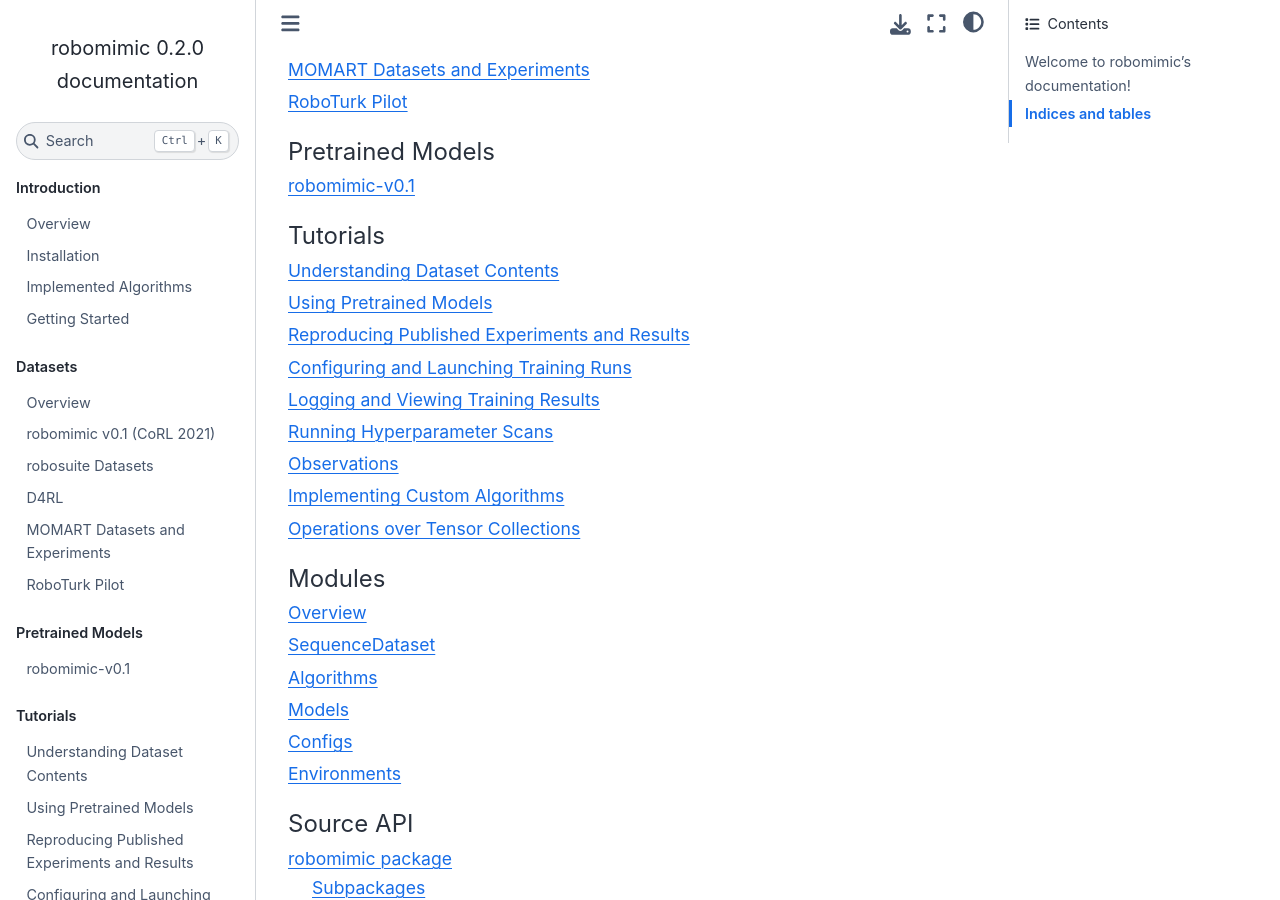
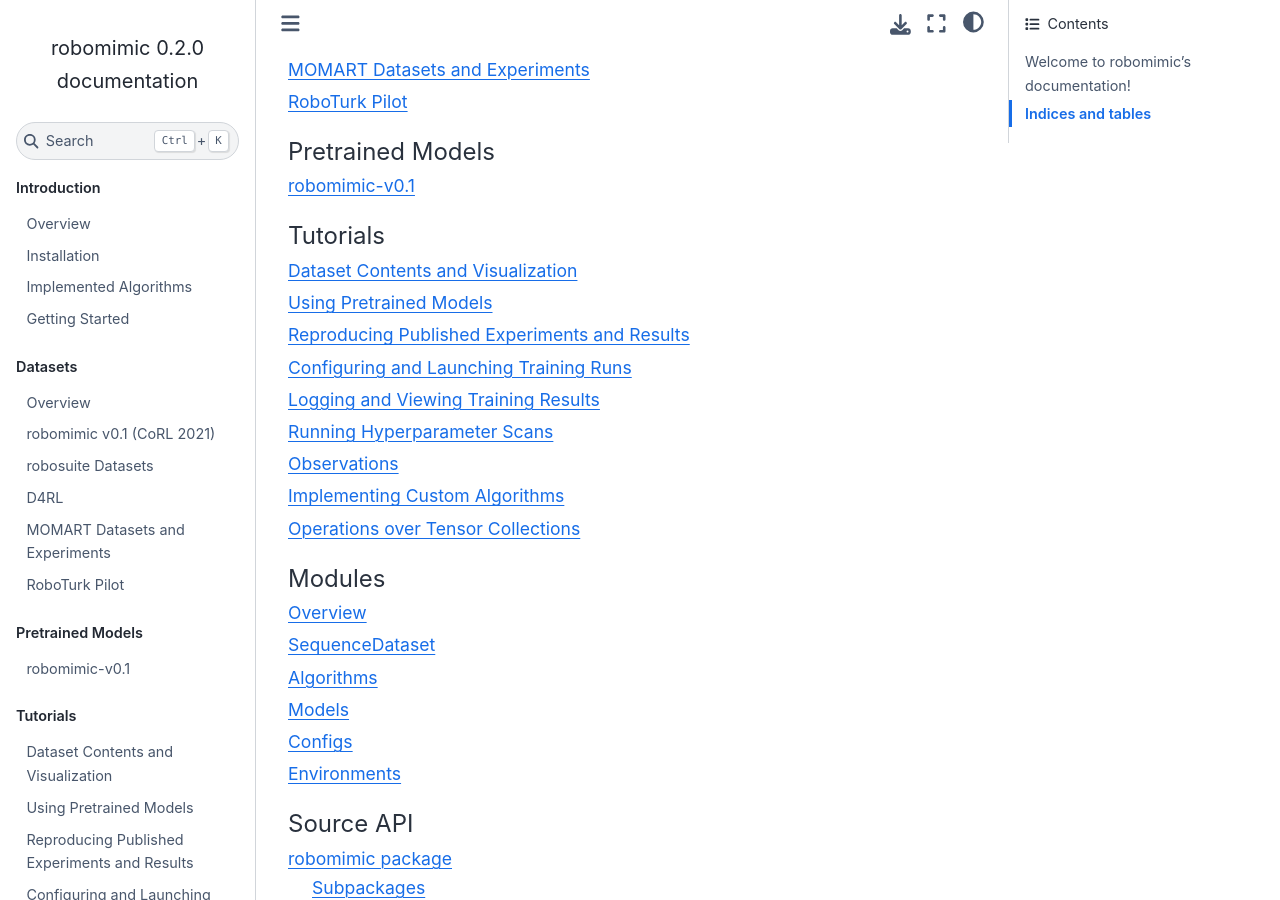
Before and after one commit to ARISE-Initiative/robomimic, a Sphinx documentation site: the page built from docs/index.rst, in a window 1280 px wide and 900 px high, scrolled down 508 px. Built offline with Sphinx 7.4.7 and the Sphinx Book theme 1.1.4, drawn with Linux system fonts in a browser that asks for light colours; pages that are not in the unit, such as notebooks, are missing from menus.

Commit message:
update next steps and rename dataset tutorial

```diff
--- a/docs/datasets/overview.md
+++ b/docs/datasets/overview.md
@@ -156,7 +156,7 @@
 <div class="admonition note">
 <p class="admonition-title">Note!</p>
 
-You can easily list the filter keys present in a dataset with the `get_dataset_info.py` script (see [this link](../tutorials/understanding_dataset_contents.html#view-dataset-structure-and-videos)), and you can even pass a `--verbose` flag to list the exact demonstrations that each filter key corresponds to.
+You can easily list the filter keys present in a dataset with the `get_dataset_info.py` script (see [this link](../tutorials/dataset_contents.html#view-dataset-structure-and-videos)), and you can even pass a `--verbose` flag to list the exact demonstrations that each filter key corresponds to.
 
 </div>
 
--- a/docs/index.rst
+++ b/docs/index.rst
@@ -36,7 +36,7 @@
    :maxdepth: 1
    :caption: Tutorials
 
-   tutorials/understanding_dataset_contents
+   tutorials/dataset_contents
    tutorials/using_pretrained_models
    tutorials/reproducing_experiments
    tutorials/configs
--- a/docs/tutorials/understanding_dataset_contents.md
+++ b/docs/tutorials/dataset_contents.md
@@ -1,4 +1,4 @@
-# Understanding Dataset Contents
+# Dataset Contents and Visualization
 
 This tutorial shows some easy ways to understand the contents of each hdf5 dataset.
 
```
Also changed, not shown: docs/introduction/getting_started.md (+4 -3 lines).
